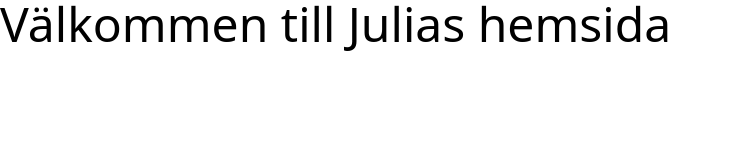
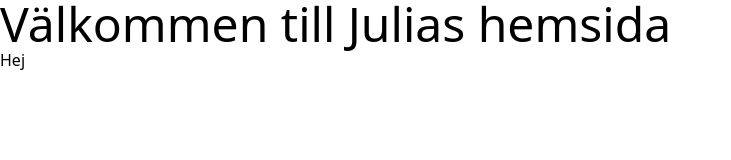
Before and after one commit to bckert/devfolio, a Next.js app in the folder devfolio/: page / in a window 1280 px wide. Shown: the top 160 px of the page, without its empty margins (0-731 px from the left). Built offline with nearby package versions, Linux system fonts and the light colour scheme.

Commit message:
trying to build my site once more

```diff
--- a/devfolio/src/pages/index.tsx
+++ b/devfolio/src/pages/index.tsx
@@ -12,6 +12,7 @@ const Home: NextPage = () => {
         </Head>
         <main>
         <h1 className="text-5xl"> Välkommen till Julias hemsida </h1>
+        <h1>Hej</h1>
         </main>
     </>
   );
```
